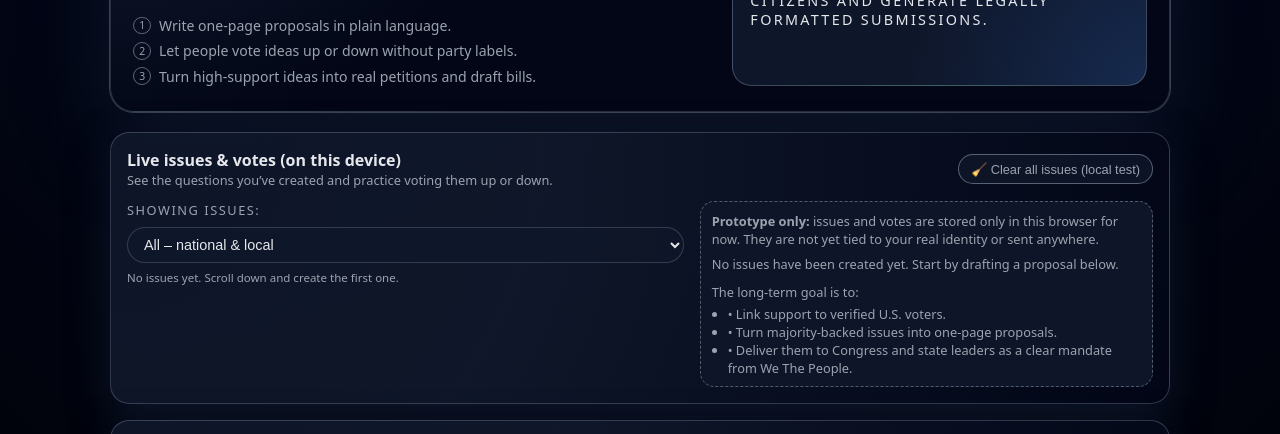
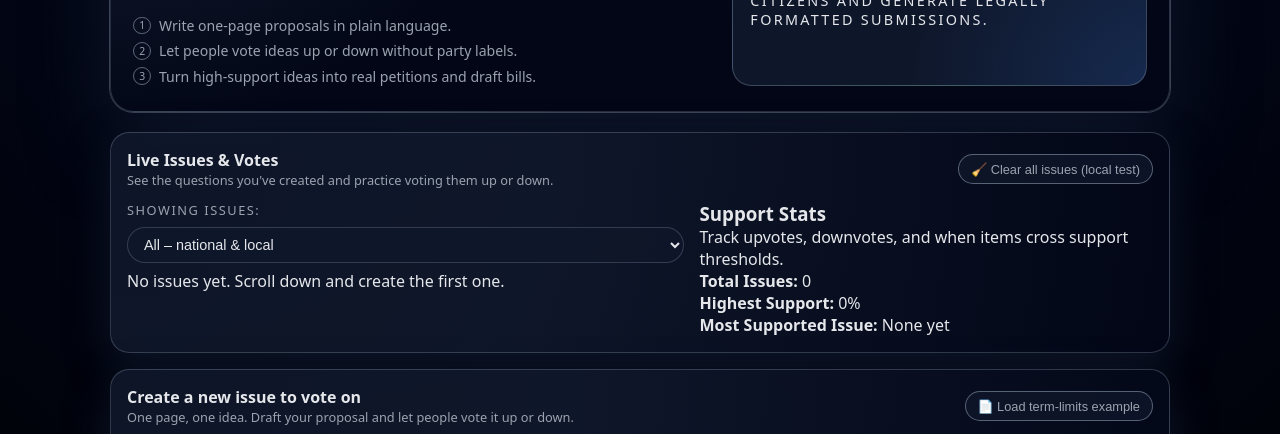
Before and after one commit to Wethepeoplesvoice/Wtp-full-app, a plain HTML site: page index.html in a window 1280 px wide. Shown: the part 342-776 px from the top of the page. Drawn offline with Linux system fonts and the light colour scheme.

Commit message:
Refactor live issues section and update labels

```diff
--- a/index.html
+++ b/index.html
@@ -600,56 +600,67 @@
     </header>
 
     <div class="stack">
-      <!-- LIVE ISSUES + STATS -->
+      <!-- LIVE ISSUES + VOTES -->
 <section class="card">
     <div class="card-header-row">
         <div>
-            <div class="card-title">Live issues &amp; votes (on this device)</div>
+            <div class="card-title">Live Issues & Votes</div>
             <div class="card-subtitle">
-              See the questions you’ve created and practice voting them up or down.
+                See the questions you've created and practice voting them up or down.
             </div>
         </div>
-          <button class="btn-secondary" id="clearAllIssuesBtn" type="button">
+        <button class="btn-secondary" onclick="clearAllIssues()">
             🧹 Clear all issues (local test)
         </button>
     </div>
 
     <div class="layout-two">
-          <!-- ISSUES LIST -->
+
+        <!-- FILTERS -->
         <div>
             <div class="filter-row">
                 <label for="scopeFilter">Showing issues:</label>
-              <select id="scopeFilter">
-                <option value="All">All – national &amp; local</option>
-                <option value="National">National only</option>
-                <option value="State">State only</option>
-                <option value="Local">Local only</option>
+                <select id="scopeFilter" onchange="renderIssues()">
+                    <option value="All">All – national & local</option>
+                    <option value="National">National</option>
+                    <option value="State">State</option>
+                    <option value="Local">Local</option>
                 </select>
             </div>
-            <div id="issuesEmptyMsg" class="tiny" style="margin-top:0.3rem;">
+
+            <div id="issuesEmptyMsg" class="muted">
                 No issues yet. Scroll down and create the first one.
             </div>
-            <div id="issueList" class="issue-list"></div>
+
+            <!-- ISSUES LIST -->
+            <div id="issuesList" class="stack"></div>
         </div>
 
-          <!-- STATS + EXPLANATION -->
-          <div class="stats-box" id="statsBox">
-            <div><strong>Prototype only:</strong> issues and votes are stored only in this browser for now.
-              They are not yet tied to your real identity or sent anywhere.</div>
-            <div id="statsLines" style="margin-top:0.25rem;"></div>
-            <div style="margin-top:0.4rem;">
-              The long-term goal is to:
-              <ul style="margin-left:1rem;margin-top:0.25rem;">
-                <li>• Link support to verified U.S. voters.</li>
-                <li>• Turn majority-backed issues into one-page proposals.</li>
-                <li>• Deliver them to Congress and state leaders as a clear mandate from We The People.</li>
-              </ul>
+        <!-- STATS -->
+        <div id="statsBox">
+            <h3>Support Stats</h3>
+            <p class="muted small">
+                Track upvotes, downvotes, and when items cross support thresholds.
+            </p>
+
+            <div class="stat-block">
+                <strong>Total Issues:</strong>
+                <span id="statTotalIssues">0</span>
+            </div>
+
+            <div class="stat-block">
+                <strong>Highest Support:</strong>
+                <span id="statTopSupport">0%</span>
+            </div>
+
+            <div class="stat-block">
+                <strong>Most Supported Issue:</strong>
+                <span id="statTopIssue">None yet</span>
             </div>
         </div>
+
     </div>
 </section>
-
-      <!-- CREATE ISSUE FORM -->
       <section class="card">
         <div class="card-header-row">
           <div>
```
Lines whose indentation alone changed are shown as unchanged.
